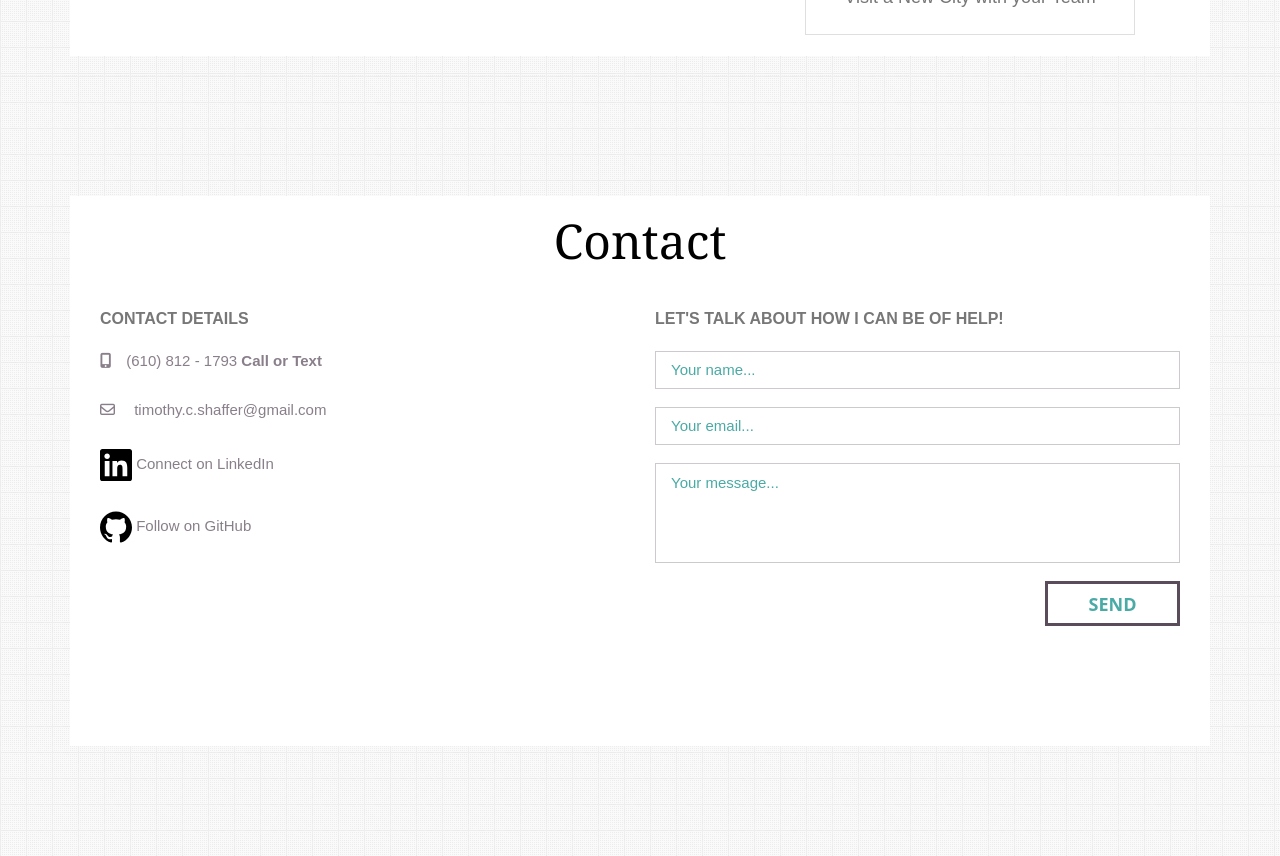
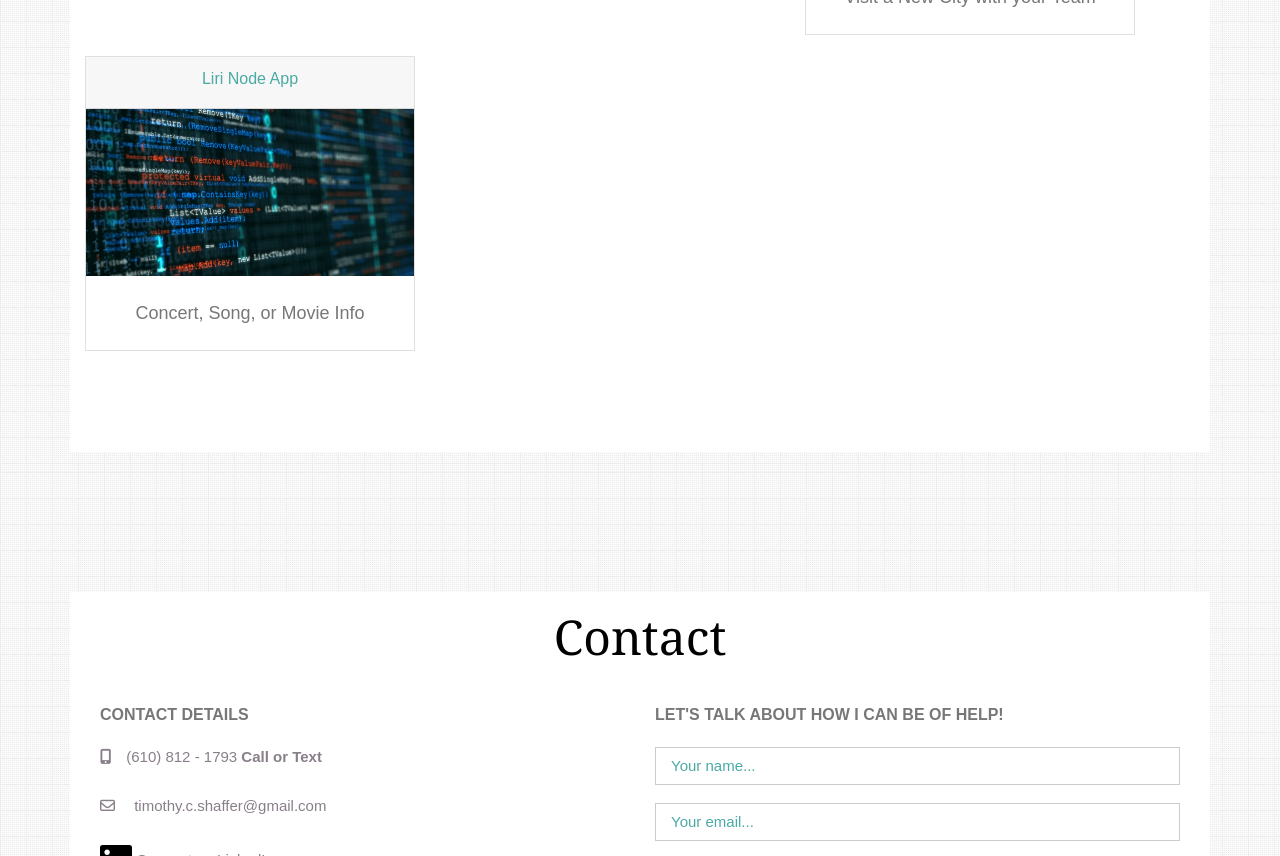
Before and after one commit to Tim-Shaffer/Portfolio, a plain HTML site: page index.html in a window 1280 px wide. Shown: the part 2735-3591 px from the top of the page. Drawn offline with nearby package versions, Linux system fonts and the light colour scheme.

Commit message:
added a link for the LIRI project and youtube demo to the portfolio

```diff
--- a/index.html
+++ b/index.html
@@ -622,6 +622,79 @@
                     </div>
                     <!-- End of Card 6 -->
 
+                    <!-- Card 7 -->
+                    <div class="image-flip" ontouchstart="this.classList.toggle('hover');">
+
+                        <div class="mainflip">
+
+                            <div class="frontside">
+
+                                <div class="card">
+
+                                    <div class="card-header">
+
+                                        <h4>Liri Node App</h4>
+
+                                    </div>
+
+                                    <img class="card-img-top img-fluid" src="./assets/images/source_code.jpg" alt="liri-node-app">
+
+                                    <div class="card-body">
+
+                                        <p class="card-text">Concert, Song, or Movie Info</p>
+
+                                    </div>
+
+                                </div>
+
+
+                            </div>
+
+                            <div class="backside">
+
+                                <div class="card">
+
+                                    <div class="card-body">
+
+                                        <h4 class="card-title">L.I.R.I.</h4>
+
+                                        <p class="card-text">
+                                            L.I.R.I. is a Command Line Interface for Node.js and was created as part of the University of Pennsylvania BootCamp.
+                                            <br><br>
+                                            Concert-this band to find upcoming concerts.  Spotify-this-song to get information on a specific song. Movie-this to get information
+                                            on a specific movie!
+                                            <br><br>
+                                            Watch a demo or review the details by clicking the links below.
+                                        </p>
+
+                                    </div>
+
+                                    <div class="card-footer">
+
+                                        <small class="text-muted">
+
+                                            <a  href="https://youtu.be/e9y0UhRGu-A"
+                                                title="YouTube Demo" target="blank">
+                                                <img height="32" width="32" src="./assets/images/Youtube.svg" /></a>
+
+
+                                            <a  href="https://github.com/Tim-Shaffer/liri-node-app"
+                                                title="View on GitHub" style="float: right" target="blank">
+                                                <img height="32" width="32" src="./assets/images/github.svg" /></a>
+
+                                        </small>
+
+                                    </div>
+
+                                </div>
+
+                            </div>
+
+                        </div>
+
+                    </div>
+                    <!-- End of Card 7 -->
+
                 </div>
                 <!-- End of Card Deck -->
 
```
Also changed, not shown: assets/images/Youtube.svg (added), assets/images/source_code.jpg (added).
